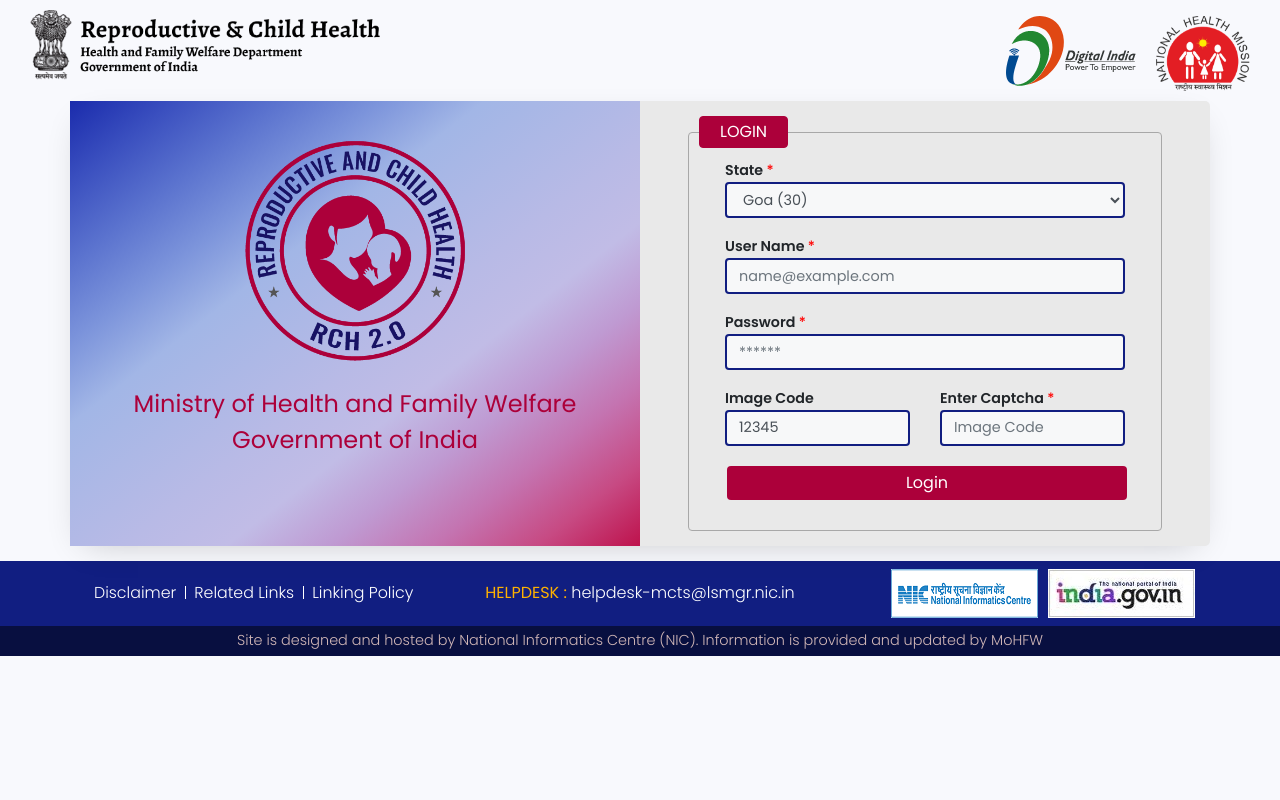
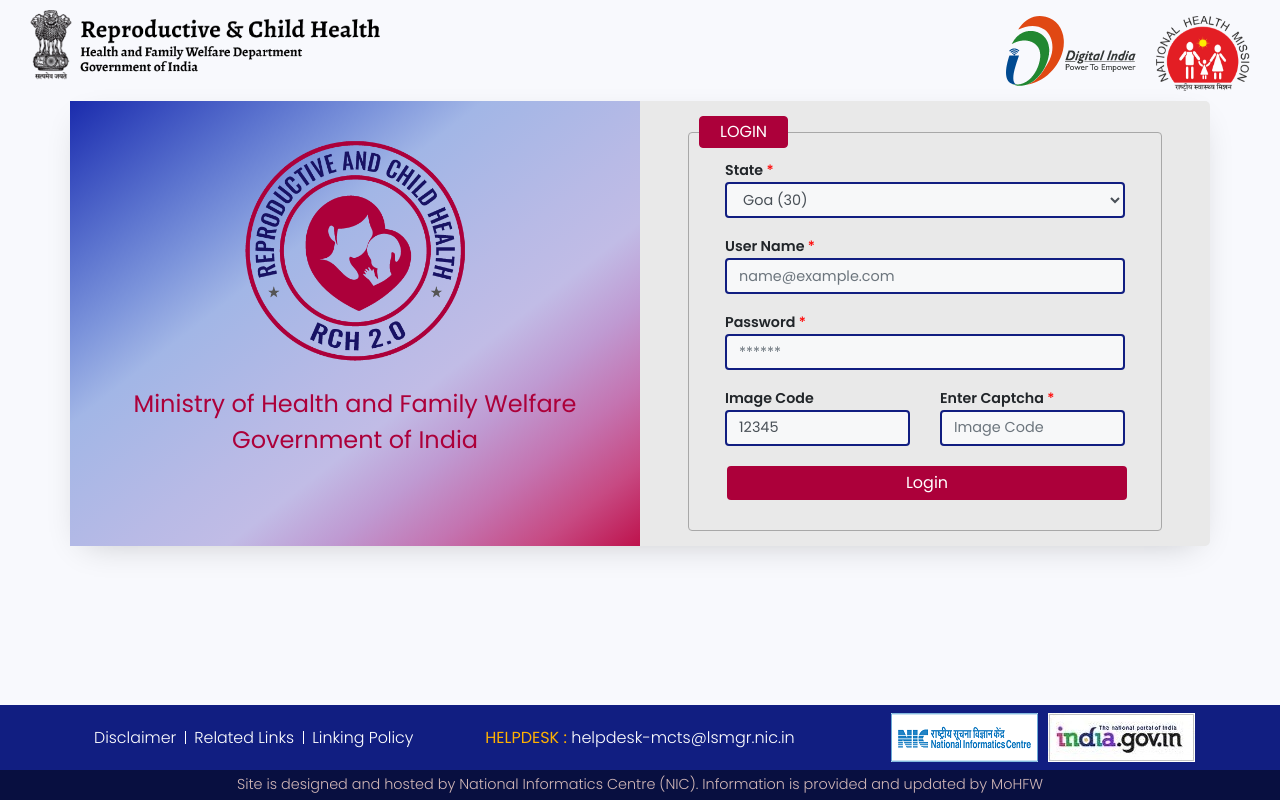
Before and after one commit to sajal1068/RCH-Report, a plain HTML site: page login.html in a window 1280 px wide. Drawn offline with Linux system fonts and the light colour scheme.

Commit message:
new update

```diff
--- a/login.html
+++ b/login.html
@@ -275,7 +275,19 @@
       } );
     </script>
 
+<script type="text/javascript">
 
+  function placeFooter() {
+    if( $(document.body).height() < $(window).height() ) {
+      $(".footer").css({position: "absolute", bottom:"0px"});
+    } else {
+      $(".footer").css({position: ""});
+    }
+  }
+
+  placeFooter();
+
+  </script>
 
   </body>
 </html>
```
